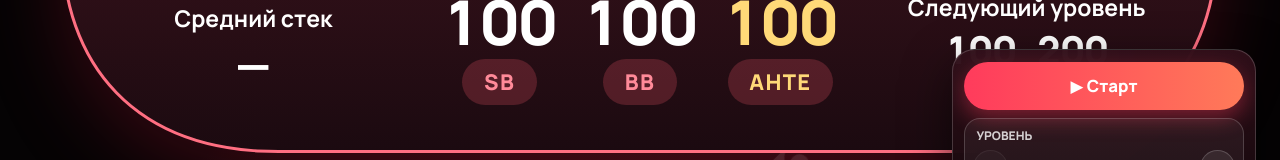
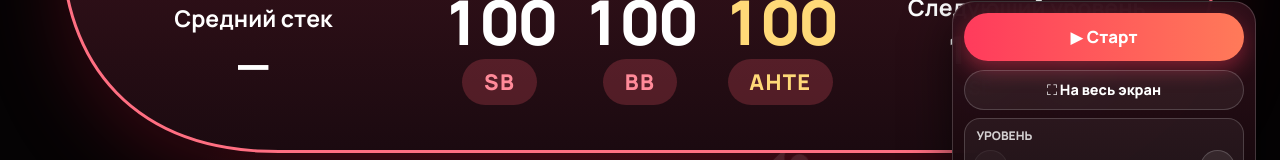
Before and after one commit to Danlluxx/flop-club-blind-app, a React (Vite) app: page / in a window 1280 px wide. Both pictures are taken after a click on the button "Открыть управление". Shown: the part 466-626 px from the top of the page. Built offline with nearby package versions, Linux system fonts and the light colour scheme; no server answers; a web font is replaced by a local one.

Commit message:
Add fullscreen toggle (F key and menu button)
Co-Authored-By: Claude Sonnet 5.5 <noreply@anthropic.com>

```diff
--- a/src/App.tsx
+++ b/src/App.tsx
@@ -126,6 +126,14 @@ function tournamentTitleFallback(participants: ParticipantsState) {
   if (participants.updatedAt === null) return "…";
   if (participants.error && participants.error !== "no_open_tournament") return "Нет связи с приложением";
   return "Турнир не выбран";
+}
+
+function toggleFullscreen() {
+  if (document.fullscreenElement) {
+    void document.exitFullscreen();
+  } else {
+    void document.documentElement.requestFullscreen?.().catch(() => undefined);
+  }
 }
 
 function formatClock(date: Date) {
@@ -411,6 +419,7 @@ export default function App() {
       if (event.key === "ArrowLeft") previousLevelAction();
       if (event.key.toLowerCase() === "r") resetClock();
       if (event.key.toLowerCase() === "h") setShowControls((value) => !value);
+      if (event.key.toLowerCase() === "f" || event.key.toLowerCase() === "а") toggleFullscreen();
     };
 
     window.addEventListener("keydown", onKeyDown);
@@ -739,6 +748,10 @@ export default function App() {
             {isRunning ? "❚❚  Пауза" : secondsLeft === levelSeconds(currentLevel) && levelIndex === 0 ? "▶  Старт" : "▶  Продолжить"}
           </button>
 
+          <button type="button" className="cp-fullscreen" onClick={toggleFullscreen}>
+            ⛶ На весь экран
+          </button>
+
           <div className="cp-pair">
             <div className="cp-card">
               <span className="cp-label">{isBreakLevel(currentLevel) ? "Перерыв" : "Уровень"}</span>
@@ -824,7 +837,7 @@ export default function App() {
               {confirmReset ? "Точно? Нажмите ещё раз" : "Сбросить турнир"}
             </button>
 
-            <p className="cp-keys">Пробел — пауза · ← → — уровень · H — меню</p>
+            <p className="cp-keys">Пробел — пауза · ← → — уровень · F — весь экран · H — меню</p>
           </details>
         </aside>
       )}
--- a/src/styles.css
+++ b/src/styles.css
@@ -551,6 +551,21 @@ input {
   box-shadow: inset 0 0 0 1px var(--cp-line);
 }
 
+.cp-fullscreen {
+  min-height: 2.5rem;
+  border: 1px solid var(--cp-line);
+  border-radius: 999px;
+  background: rgba(255, 255, 255, 0.06);
+  cursor: pointer;
+  font-size: 0.9rem;
+  font-weight: 800;
+}
+
+.cp-fullscreen:hover {
+  border-color: #ff6f82;
+  background: rgba(255, 59, 92, 0.22);
+}
+
 .cp-pair {
   display: grid;
   grid-template-columns: minmax(0, 1fr);
```
